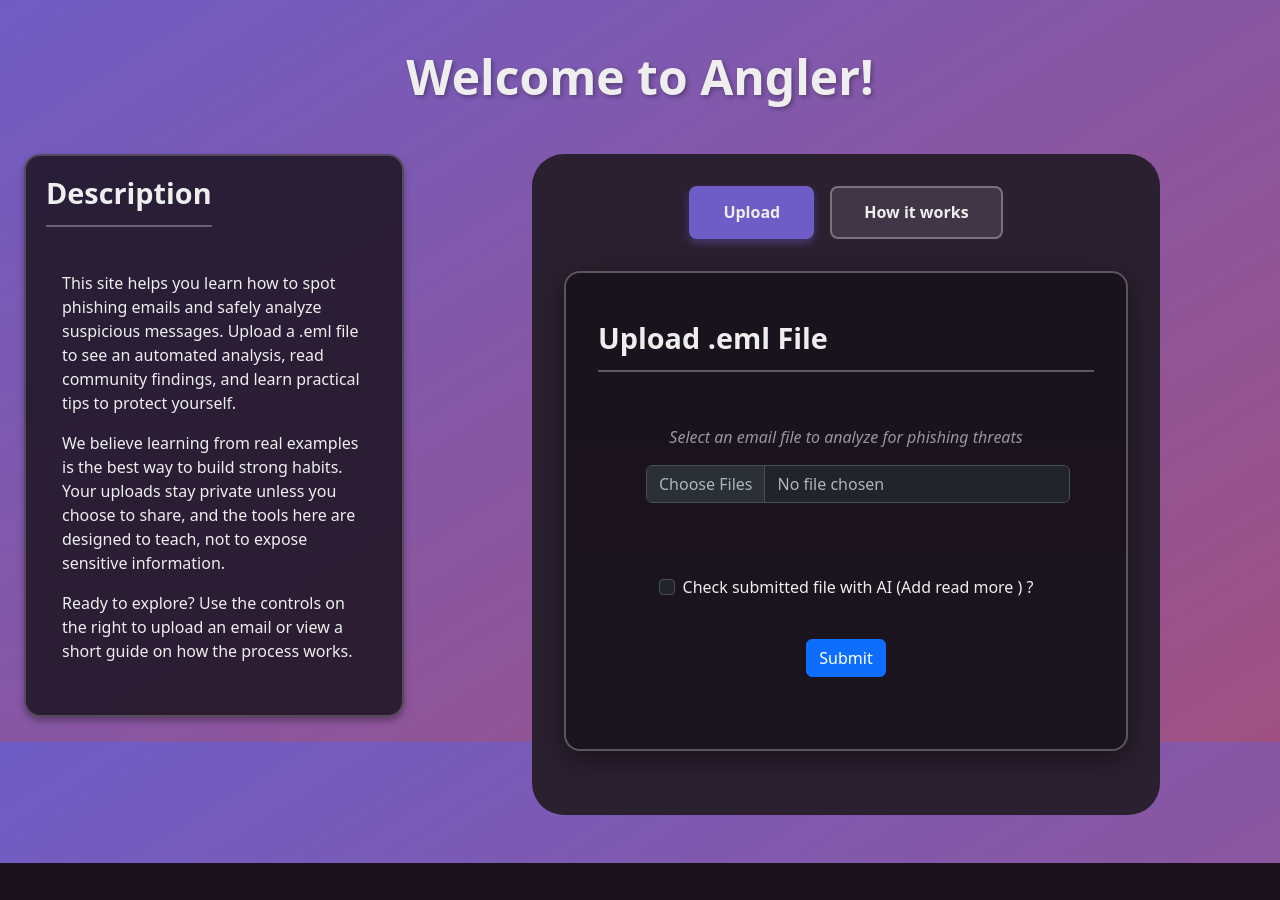
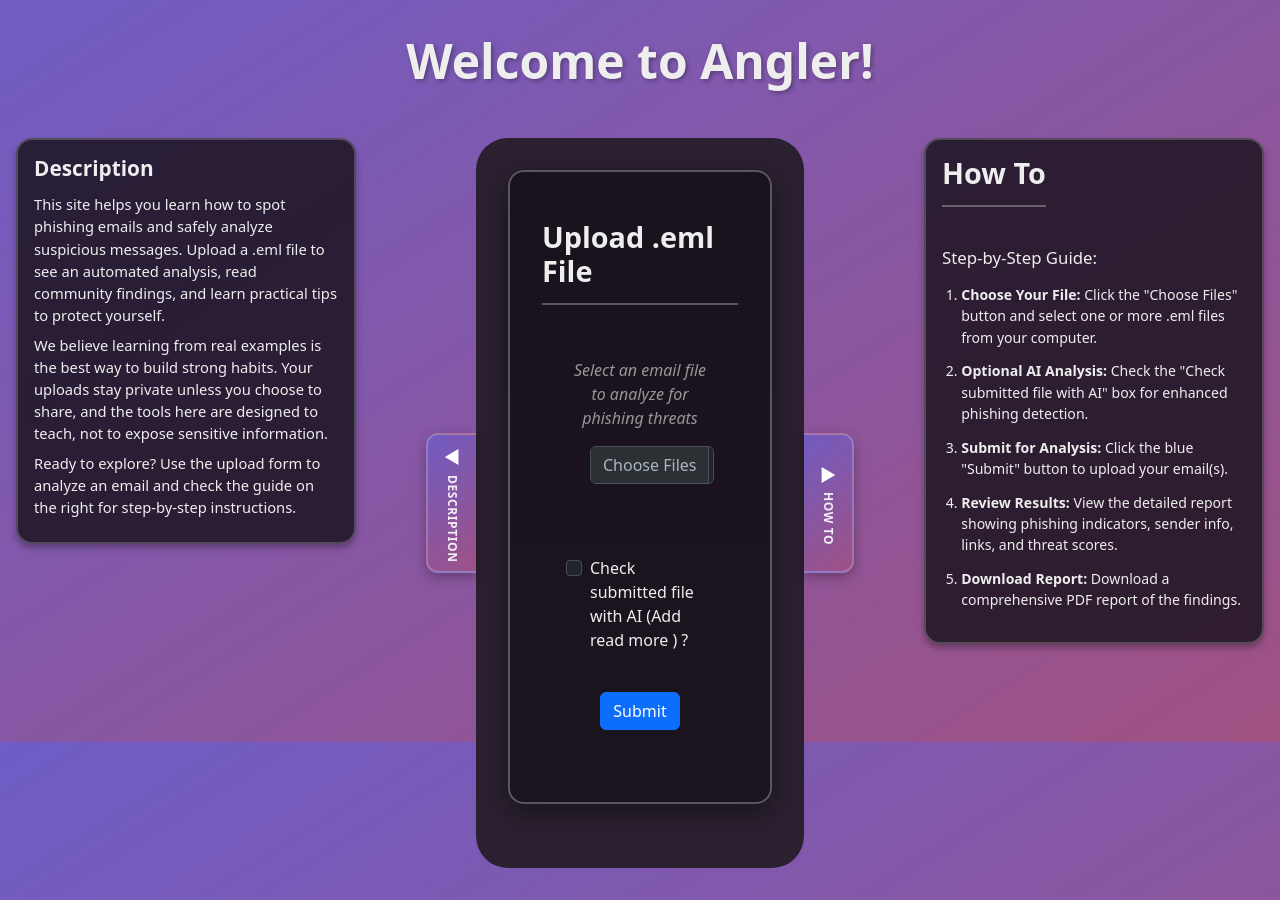
Before and after one commit to Sebastian0324/Fishing, a Flask app: page / in a window 1280 px wide. Shown: the part 58-958 px from the top of the page. Before the commit the page ends 921 px from the top, so only its background shows below. Run offline with Flask 3, Linux system fonts and the light colour scheme.

Commit message:
Add interactive sidebar collapse/expand functionality with dedicated toggle buttons. Implement timeout for LLM API requests to prevent hanging connections.
Changes:
- Add 30-second timeout to LLM API query requests
- Implement collapsible sidebar UI with toggle buttons
- Add smooth transitions and animations for sidebar state changes
- Adjust layout dimensions and spacing for improved responsiveness
- Add JavaScript state management for sidebar visibility
- Include responsive design breakpoints for mobile/tablet views
- Style toggle buttons with gradient backgrounds and hover effects

```diff
--- a/Fish/api/llm.py
+++ b/Fish/api/llm.py
@@ -57,7 +57,8 @@
                                 "content": message
                             }
                         ],
-                    })
+                    }),
+                    timeout=30
                 )
 
                 # Return immediately on success
--- a/Fish/static/Style.css
+++ b/Fish/static/Style.css
@@ -333,33 +333,186 @@
     max-height: 100%;
 }
 .page-container {
-    max-width: 1600px;
-    margin: 1.5em auto;
-    padding: 1.5em;
+    max-width: 1800px;
+    margin: 1em auto;
+    padding: 1em;
 }
 
 .layout {
     display: flex;
-    gap: 2em;
+    gap: 1.5em;
     align-items: flex-start;
 }
 
 .sidebar {
-    flex: 0 0 380px;
-    max-width: 420px;
-    min-width: 260px;
+    flex: 0 0 340px;
+    max-width: 380px;
+    min-width: 320px;
     position: sticky;
     top: 2.5em;
+    transition: all 0.3s ease;
+}
+
+.sidebar.collapsed {
+    flex: 0 0 0;
+    min-width: 0;
+    max-width: 0;
+    overflow: hidden;
+    opacity: 0;
+}
+
+#leftSidebar {
+    order: 1;
+}
+
+#rightSidebar {
+    order: 3;
+}
+
+/* Sidebar Toggle Buttons */
+.sidebar-toggle {
+    position: absolute;
+    top: 50%;
+    transform: translateY(-50%);
+    width: 50px;
+    height: 140px;
+    background: linear-gradient(135deg, rgba(110, 93, 198, 0.9), rgba(160, 81, 130, 0.9));
+    border: 2px solid rgba(255, 255, 255, 0.2);
+    color: white;
+    font-size: 1.1rem;
+    cursor: pointer;
+    transition: all 0.3s ease;
+    z-index: 10;
+    display: flex;
+    flex-direction: column;
+    align-items: center;
+    justify-content: center;
+    gap: 0.3rem;
+    box-shadow: 0 4px 12px rgba(0, 0, 0, 0.3);
+    padding: 0.5rem;
+}
+
+.sidebar-toggle:hover {
+    background: linear-gradient(135deg, rgba(125, 108, 214, 0.95), rgba(176, 97, 146, 0.95));
+    box-shadow: 0 6px 16px rgba(110, 93, 198, 0.6);
+    transform: translateY(-50%) scale(1.05);
+}
+
+.sidebar-toggle:active {
+    transform: translateY(-50%) scale(0.95);
+}
+
+.left-toggle {
+    left: -50px;
+    border-radius: 12px 0 0 12px;
+    border-right: none;
+}
+
+.right-toggle {
+    right: -50px;
+    border-radius: 0 12px 12px 0;
+    border-left: none;
+}
+
+.toggle-text {
+    writing-mode: vertical-rl;
+    text-orientation: mixed;
+    font-size: 0.75rem;
+    font-weight: 600;
+    letter-spacing: 0.05em;
+    text-transform: uppercase;
+    opacity: 0.9;
+}
+
+.main-content {
+    position: relative;
+}
+
+/* Adjust main content when sidebars collapse */
+.layout.left-collapsed .main-content,
+.layout.right-collapsed .main-content {
+    transition: all 0.3s ease;
+}
+
+.layout.left-collapsed.right-collapsed .main-content {
+    flex: 1 1 100%;
 }
 
 .sidebar .content-section {
-    padding: 1.25em;
-    margin-bottom: 1em;
+    padding: 1em;
+    margin-bottom: 0.5em;
+}
+
+.sidebar .welcome-header {
+    margin-bottom: 0.5em;
+}
+
+.sidebar .welcome-header .section-header {
+    font-size: 1.3rem;
+    margin-bottom: 0;
+    padding-bottom: 0;
+    border-bottom: none;
+    display: flex;
+    justify-content: space-between;
+    align-items: center;
+}
+
+.sidebar .placeholder-content {
+    padding: 0.3em 0 0 0;
+}
+
+.sidebar .placeholder-content p {
+    font-size: 0.92rem;
+    line-height: 1.5;
+    margin-bottom: 0.5rem;
+}
+
+.sidebar .placeholder-content h4 {
+    font-size: 1.05rem;
+    margin-bottom: 0.5rem;
+    color: var(--Text_Color);
+}
+
+.sidebar .placeholder-content ol {
+    font-size: 0.88rem;
+    padding-left: 1.2rem;
+}
+
+.sidebar .placeholder-content ol li {
+    margin-bottom: 0.5rem;
+    line-height: 1.5;
 }
 
 .main-content {
     flex: 1 1 auto;
     min-width: 0;
+    order: 2;
+}
+
+@media (max-width: 1200px) {
+    .layout {
+        flex-wrap: wrap;
+    }
+
+    #leftSidebar {
+        flex: 1 1 45%;
+        order: 1;
+    }
+
+    #rightSidebar {
+        flex: 1 1 45%;
+        order: 2;
+    }
+
+    .main-content {
+        flex: 1 1 100%;
+        order: 3;
+    }
+
+    .sidebar {
+        position: static;
+        max-width: none;
+    }
 }
 
 @media (max-width: 900px) {
@@ -367,10 +520,16 @@
         flex-direction: column;
         gap: 1em;
     }
+
+    #leftSidebar, #rightSidebar, .main-content {
+        order: initial;
+    }
+
     .sidebar {
         position: static;
         width: auto;
         max-width: none;
+        flex: 1 1 auto;
     }
 }
 
--- a/Fish/templates/index.html
+++ b/Fish/templates/index.html
@@ -6,26 +6,32 @@
 
         <div class="layout">
             <!-- Left sidebar with Description -->
-            <aside class="sidebar">
+            <aside class="sidebar" id="leftSidebar">
                 <div class="content-section" id="welcomeSection">
                     <div class="welcome-header">
                         <h3 class="section-header">Description</h3>
                     </div>
-                    <div class="placeholder-content">
+                    <div class="placeholder-content" id="descriptionContent">
                         <p>This site helps you learn how to spot phishing emails and safely analyze suspicious messages. Upload a .eml file to see an automated analysis, read community findings, and learn practical tips to protect yourself.</p>
                         <p>We believe learning from real examples is the best way to build strong habits. Your uploads stay private unless you choose to share, and the tools here are designed to teach, not to expose sensitive information.</p>
-                        <p>Ready to explore? Use the controls on the right to upload an email or view a short guide on how the process works.</p>
+                        <p>Ready to explore? Use the upload form to analyze an email and check the guide on the right for step-by-step instructions.</p>
                     </div>
                 </div>
             </aside>
 
-            <!-- Main content (upload form, analysis, toggles) -->
+            <!-- Main content (upload form, analysis) -->
             <main class="main-content">
-                <!-- Toggle Buttons: Upload <-> How It Works -->
-                <div class="page-toggle-buttons">
-                    <button id="showUploadBtn" class="toggle-btn active">Upload</button>
-                    <button id="showHowBtn" class="toggle-btn">How it works</button>
-                </div>
+                <!-- Left Toggle Button -->
+                <button class="sidebar-toggle left-toggle" id="leftToggle" onclick="toggleSidebar('left')">
+                    <span id="leftToggleIcon">◀</span>
+                    <span class="toggle-text" id="leftToggleText">Description</span>
+                </button>
+
+                <!-- Right Toggle Button -->
+                <button class="sidebar-toggle right-toggle" id="rightToggle" onclick="toggleSidebar('right')">
+                    <span id="rightToggleIcon">▶</span>
+                    <span class="toggle-text" id="rightToggleText">How To</span>
+                </button>
 
                 <!-- Upload Form Section -->
                 <div class="content-section upload-section">
@@ -86,15 +92,26 @@
                         </div>
                     </div>
                 </div>
+            </main>
 
-                <!-- How It Works Section (moved from About Us) -->
-                <div class="content-section" id="howItWorksSection" style="display: none;">
-                    <h3 class="section-header">How It Works</h3>
-                    <div class="placeholder-content">
-                        <img src="{{ url_for('static', filename='how_to_temp.png') }}" alt="img of first page">
+            <!-- Right sidebar with How To -->
+            <aside class="sidebar" id="rightSidebar">
+                <div class="content-section" id="howItWorksSection">
+                    <div class="welcome-header">
+                        <h3 class="section-header">How To</h3>
+                    </div>
+                    <div class="placeholder-content" id="howItWorksContent">
+                        <h4 style="margin-bottom: 1rem;">Step-by-Step Guide:</h4>
+                        <ol style="line-height: 1.8; margin-top: 0.5rem; padding-left: 1.2rem;">
+                            <li style="margin-bottom: 0.8rem;"><strong>Choose Your File:</strong> Click the "Choose Files" button and select one or more .eml files from your computer.</li>
+                            <li style="margin-bottom: 0.8rem;"><strong>Optional AI Analysis:</strong> Check the "Check submitted file with AI" box for enhanced phishing detection.</li>
+                            <li style="margin-bottom: 0.8rem;"><strong>Submit for Analysis:</strong> Click the blue "Submit" button to upload your email(s).</li>
+                            <li style="margin-bottom: 0.8rem;"><strong>Review Results:</strong> View the detailed report showing phishing indicators, sender info, links, and threat scores.</li>
+                            <li style="margin-bottom: 0.8rem;"><strong>Download Report:</strong> Download a comprehensive PDF report of the findings.</li>
+                        </ol>
                     </div>
                 </div>
-            </main>
+            </aside>
         </div>
     </div>
 {% endblock %}
```
Also changed, not shown: Fish/static/script.js (+62 -2 lines).
